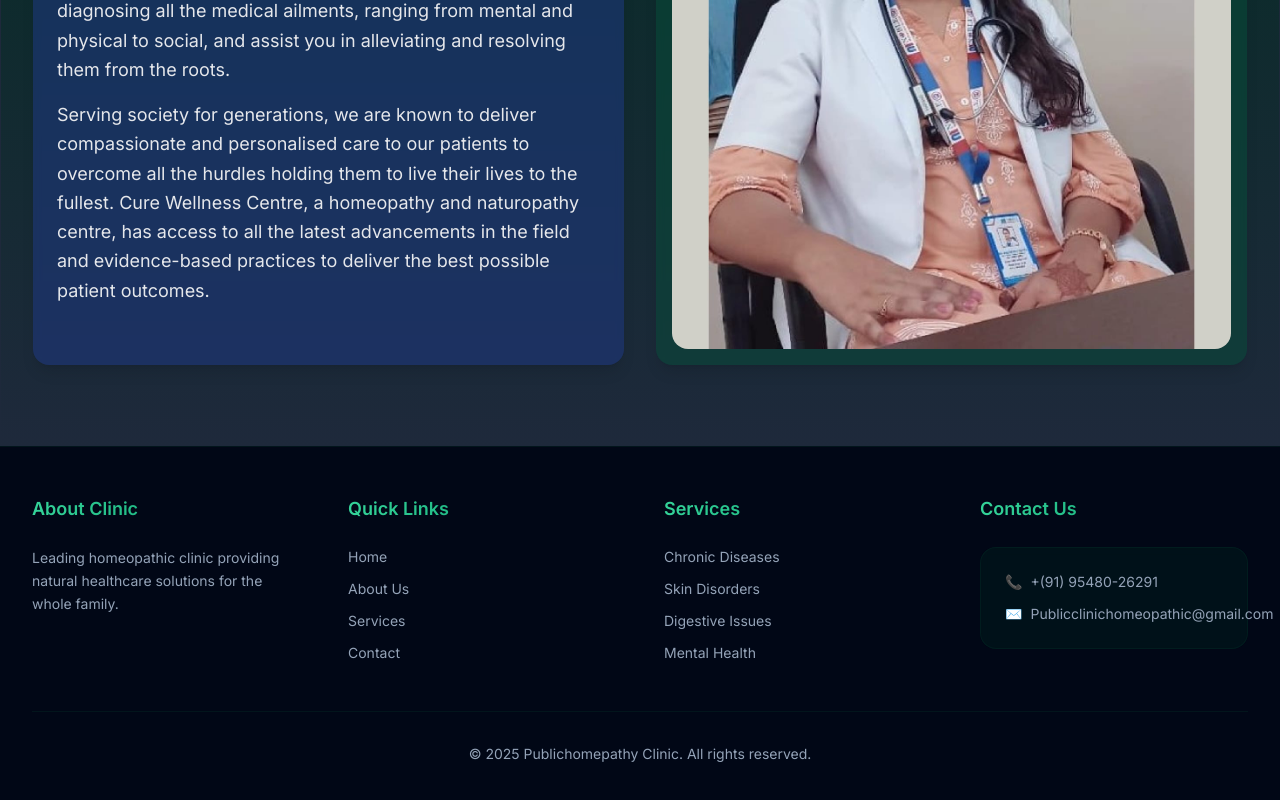
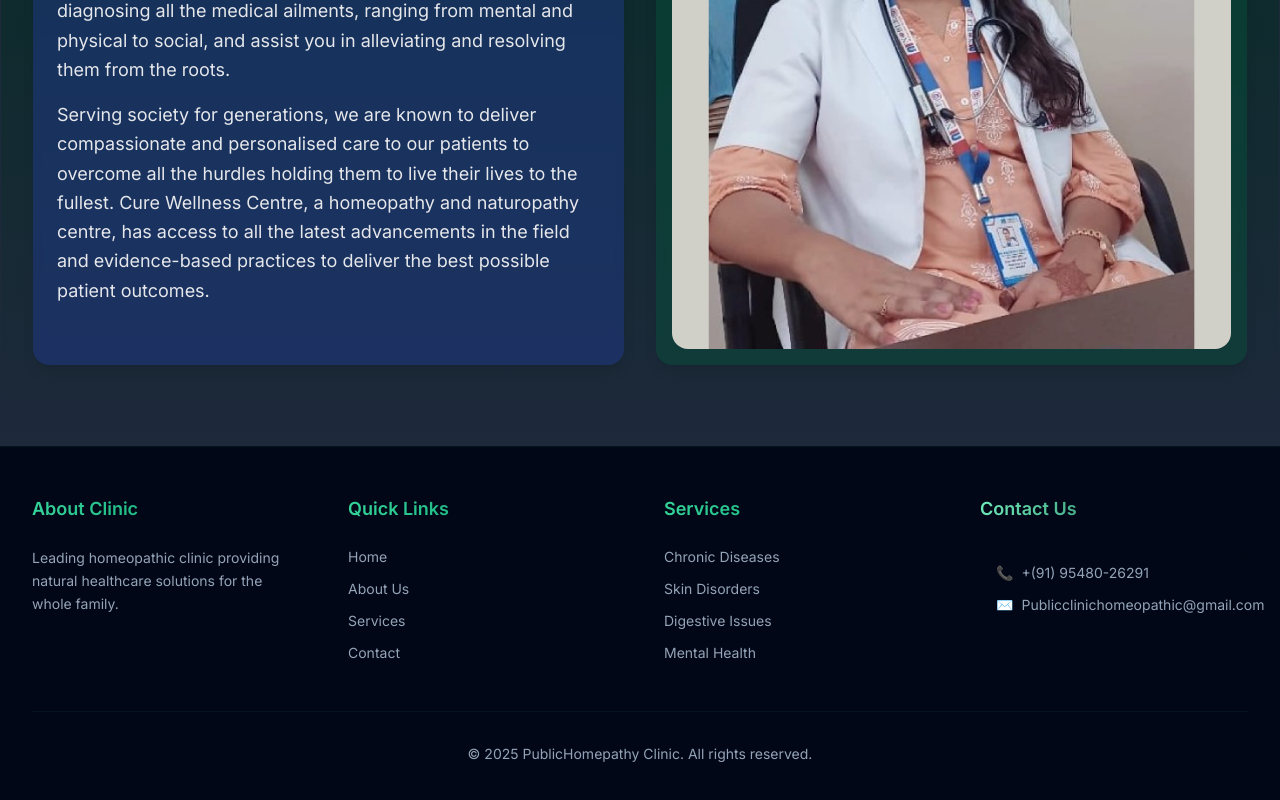
Before and after one commit to Kaif9999/homeopathy-webapp, a Next.js app: page / in a window 1280 px wide. Shown: the part 4327-5127 px from the top of the page. Built offline with nearby package versions, Linux system fonts and the light colour scheme.

Commit message:
footer updated

```diff
--- a/components/footer.tsx
+++ b/components/footer.tsx
@@ -28,19 +28,19 @@ export function Footer() {
             </ul>
           </div>
           <div>
-            <h3 className="font-semibold mb-6 text-lg bg-clip-text text-transparent bg-gradient-to-r from-emerald-400 to-emerald-600">Contact Us</h3>
-            <ul className="space-y-3 text-sm text-muted-foreground bg-emerald-950/30 p-6 rounded-2xl backdrop-blur-sm border border-emerald-900/20">
+            <h3 className="font-semibold mb-6 text-lg bg-clip-text text-transparent bg-gradient-to-r from-emerald-300 to-emerald-900">Contact Us</h3>
+            <ul className="space-y-3 text-sm text-muted-foreground  p-4 rounded-lg backdrop-blur-sm">
               <li className="flex items-center gap-2">
-                <span className="text-emerald-500">📞</span> +(91) 95480-26291
+          <span className="text-emerald-500">📞</span> +(91) 95480-26291
               </li>
               <li className="flex items-center gap-2">
-                <span className="text-emerald-500">✉️</span> Publicclinichomeopathic@gmail.com
+          <span className="text-emerald-500">✉️</span> Publicclinichomeopathic@gmail.com
               </li>
             </ul>
           </div>
         </div>
         <div className="mt-12 pt-8 border-t border-emerald-900/20 text-center text-sm text-muted-foreground">
-          © {new Date().getFullYear()} Publichomepathy Clinic. All rights reserved.
+          © {new Date().getFullYear()} PublicHomepathy Clinic. All rights reserved.
         </div>
       </div>
     </footer>
--- a/components/header.tsx
+++ b/components/header.tsx
@@ -15,7 +15,7 @@ export function Header() {
     <header className="sticky top-0 z-50 w-full border-b border-emerald-900/20 bg-background/80 backdrop-blur-xl">
       <div className="container flex h-16 items-center justify-between">
         <Link href="/" className="flex items-center space-x-2 group">
-          <span className="text-2xl font-bold bg-clip-text text-transparent bg-gradient-to-r from-blue-400 to-emerald-700 group-hover:from-blue-400 group-hover:to-emerald-700 group-hover:scale-105 transition-transform duration-300" role="heading">
+          <span className="text-2xl font-bold bg-clip-text text-transparent bg-gradient-to-r from-blue-400 to-emerald-700 group-hover:from-blue-400 group-hover:to-emerald-400 group-hover:scale-105 transition-transform duration-300" role="heading">
             PublicHomeopathy
           </span>
           <span className="text-emerald-500 font-semibold group-hover:text-emerald-600 transition-colors duration-300">
```
